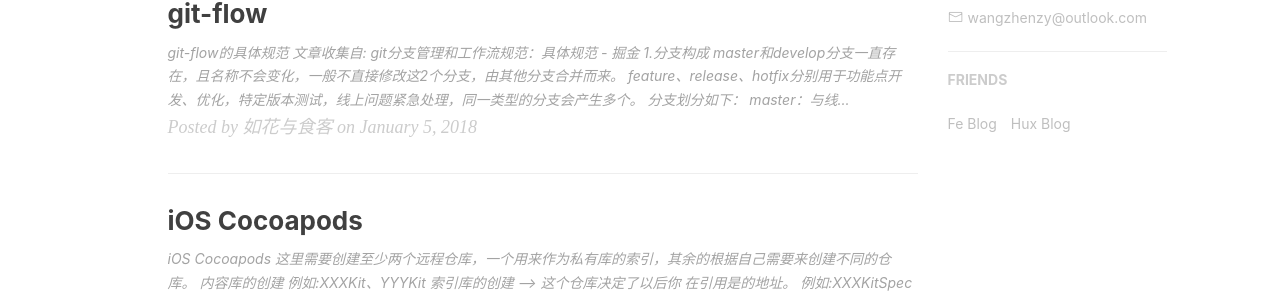
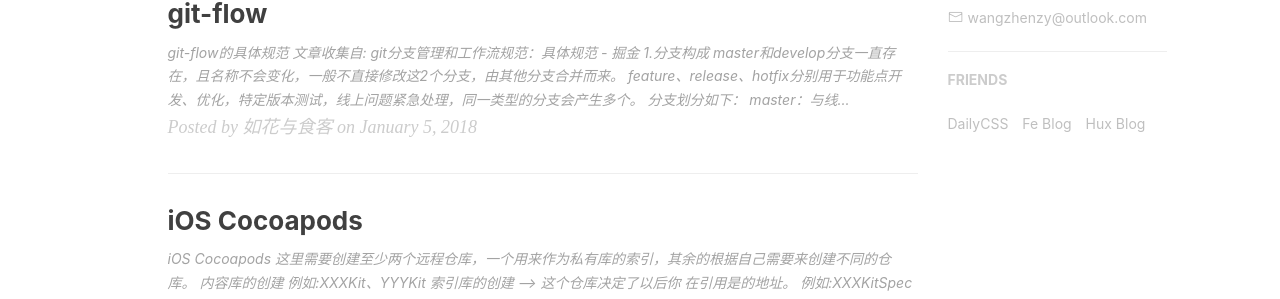
Before and after one commit to skiesme/ruskBlog.github.io, a Jekyll site: the page built from index.html, in a window 1280 px wide. Shown: the part 711-1010 px from the top of the page. Built offline with Jekyll 4.4.1, drawn with Linux system fonts in a browser that asks for light colours; the list of posts is cut into pages by our own code; comment, search, counter and statistics services are not loaded.

Commit message:
[friends] add 'DailyCSS'

```diff
--- a/_config.yml
+++ b/_config.yml
@@ -86,9 +86,14 @@ service-worker: true
 # Friends好友链接
 friends: [
     {
+        title: "DailyCSS",
+        href: "http://eden.t-market.cn/"
+    },
+    {
         title: "Fe Blog",
         href: "https://fedemo.top"
-    },{
+    },
+    {
         title: "Hux Blog",
         href: "http://huangxuan.me/"
     }
```
